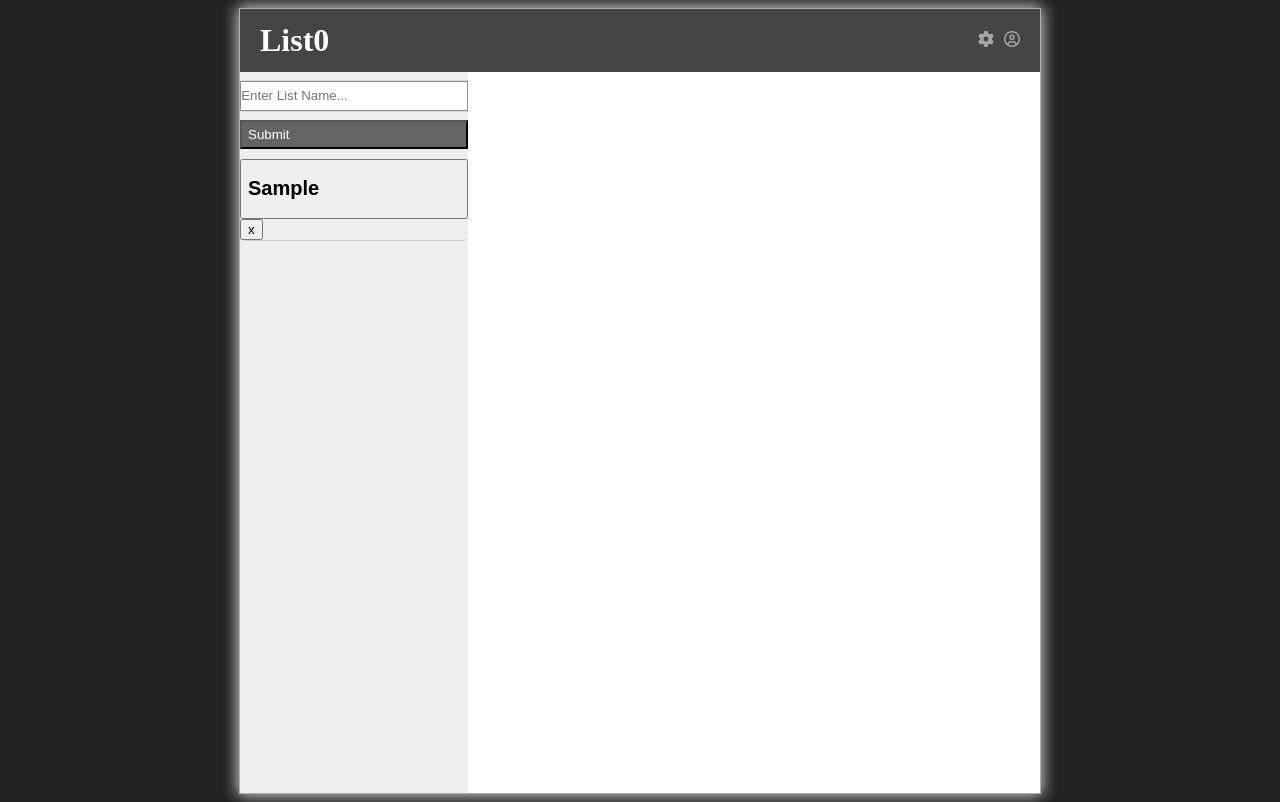
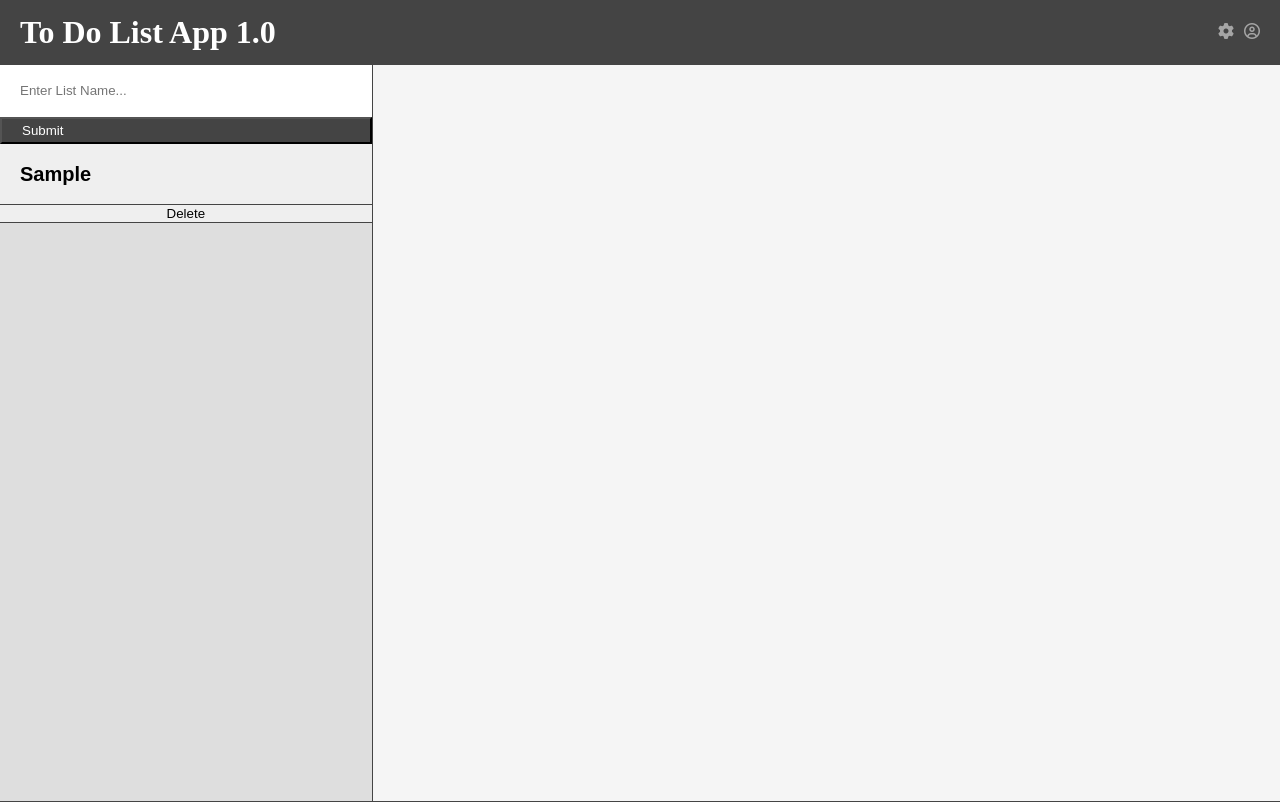
Before and after one commit to Quinn555/to-do-list, a plain HTML site: page index.html in a window 1280 px wide. Both pictures are taken after typing "Sample" into the empty fields and a click on the button "Submit". Drawn offline with Linux system fonts and the light colour scheme.

Commit message:
Finished Wed Oct 18 10:41:49 MDT 2023

```diff
--- a/css/style.scss
+++ b/css/style.scss
@@ -3,16 +3,19 @@ h1, h2, h3, h4, h5, h6, p{
 }
 
 html{
+    width: 100%;
+    height: 100%;
     display: flex;
     justify-content: center;
-    background-color: rgb(34, 34, 34);
+    background-color: rgb(68, 68, 68);
+    overflow-x: hidden;
 }
 
 body{
-    width: 100vh;
-    height: 98vh;
-    border: 1px solid rgba(199, 199, 199, 0.845);
+    width: 100%;
+    height: 100%;
     box-shadow: 0 0 15px 1px rgba(243, 243, 243, 0.888);
+    margin: 0;
 }
 
 .top{
@@ -23,13 +26,13 @@ body{
     height: 8%;
     background-color: rgb(68, 68, 68);
     color: white;
-
+    border-bottom: 1px solid rgb(68, 68, 68);
+}
 .top-icons{
     color: rgb(165, 165, 165);
     display: flex;
     justify-content: space-between;
     gap: 10px;
-    }
 }
 
 .bottom{
@@ -38,54 +41,58 @@ body{
 }
 
 .left-bottom{
-    padding-top: 10px;
     display: flex;
     flex-direction: column;
-    gap: 10px;
     width: 30%;
-    background-color: rgb(238, 238, 238);
+    background-color: rgb(222, 222, 222);
     overflow-y: scroll;
 }
 .width-full{
     display: flex;
     justify-content: center;
-    height: 4%;
+    height: 51.81px;
     background-color: white;
-
+}
 .max{
-        box-shadow: 0 0 1px 1px rgba(126, 126, 126, 0.888);
+    background-color: white;
     overflow-y: scroll;
     padding: 0;
-        margin: 0;
-        width: 99%;
+    margin-left: 20px;
+    height: 51.81px;
+    width: 100%;
     border: none;
+
 }
+input:focus {
+    outline: none;
 }
 
 .gray-box{
+    padding-left: 20px;
     display: flex;
     align-items: center;
     width: 100%;
     height: 4%;
     color: white;
-    background-color: rgb(100, 100, 100);
+    background-color: rgb(68, 68, 68);
 }
 
 
 .right-bottom{
+    border-left: 1px solid rgb(68, 68, 68);
     padding: 20px;
     display: flex;
     flex-direction: column;
     overflow-x: scroll;
-    gap: 20px;
+    gap: 5px;
     width: 70%;
-    background-color: white;
+    background-color: rgb(245, 245, 245);
 }
 
 
 .gray-bar{
     border-top: 1px solid rgba(199, 199, 199, 0.845);
-    padding-bottom: 20px;
+    padding: 10px 0 0 0 ;
 }
 
 .check-list{
@@ -97,17 +104,14 @@ body{
 }
 
 .thing-in-list{
+    padding-left: 20px;
     display: flex;
     flex-wrap: wrap;
     word-break: break-all;
     overflow-y: scroll;
     height: 60px;
-    width: 100%;
     justify-content: space-between;
-}
-
-.check-list:last-child{
-    border-bottom: 1px solid rgba(199, 199, 199, 0.845);
+    border: none;
 }
 
 .border{
@@ -127,9 +131,8 @@ body{
 }
 
 .add{
-    border-radius: 5px;
-    margin-top: 5px;
-    background-color: green;
+    width: 58.25px;
+    height: 21px;
 }
 
 .pad{
@@ -141,3 +144,25 @@ body{
     align-items: center;
     height: 100%;
 }
+
+.row{
+    display: flex;
+    gap: 5px;
+    padding-bottom: 5px;
+}
+
+.left-bb{
+    height: 100%;
+}
+
+#delX{
+    width: 100%;
+    border-left: none;
+    border-right: none;
+    border-top: 1px solid rgb(68, 68, 68);
+    border-bottom: 1px solid rgb(68, 68, 68);
+}
+
+.width{
+    width: 100%;
+}
--- a/index.html
+++ b/index.html
@@ -10,7 +10,7 @@
     <body>
         <div class="top">
             <div>
-                <h1>List0</h1>
+                <h1>To Do List App 1.0</h1>
             </div>
             <div class="top-icons">
                 <div><i class="fa-solid fa-gear"></i></div>
@@ -20,10 +20,11 @@
         <div class="bottom">
             <div class="left-bottom">
                 <div class="width-full">
-                    <input class="max text" placeholder="Enter List Name..." id="name">
+                    <input class="max" placeholder="Enter List Name..." id="name">
                 </div>
-                <button class="gray-box" id="submit">Submit</button>
-                <div class="check-list" id="addToList">
+                <div class="left-bb">
+                    <button class="gray-box" id="submit">Submit</button>
+                    <div class="check-list" id="addToList"></div>
                 </div>
             </div>
             <div class="right-bottom" id="RB">
--- a/to-do-list.js
+++ b/to-do-list.js
@@ -28,10 +28,12 @@ function funListName() {
 function funTitleMaking(listName){
     if (!noList.includes(listName) && listName !== "") {
         let boxCode = `
-        <button class="thing-in-list" id="${listName}">
-            <div class="center">
+        <button class="thing-in-list width" id="${listName}">
+            <div class="center lcen">
                 <h2>${listName}</h2>
-                <button class="${listName}" id="delX">x</button>
+            </div>
+            <div>
+                <button class="${listName}" id="delX">Delete</button>
             </div>
         </button>
         `;
@@ -58,20 +60,24 @@ function funTitleMaking(listName){
 function funMake(listName) {
     let stuffCode = `
         <div>
+            <div>
                 <h1 id="title">${listName}</h1>
             </div>
-        <div>
+            <div class="row">
+                <div class="center">
                     <input type="search" id="word-search">
                 </div>
-        <div>
+                <div class="center">
                     <button id="select-search">Search</button>
                 </div>
+            </div>
             <div class="gray-bar"></div>
+        </div>
         <div id="to-do"></div>
-        <div>
+        <div class="row">
             <input type="text" id="to-do-add">
             <button class="add" id="add">
-                <h3>Add</h3>
+                Add
             </button>
         </div>
     `;
@@ -135,7 +141,7 @@ function funToDo() {
         typedElement.value = "";
     }
 }
-//checks to see if there same things in the ToDo and adds _num
+//checks to see if there are same things in the ToDo and adds _num
 function funMultibles(typedThingToDo){
     const h4s = document.querySelectorAll('h4');
     let existingStuff = [];
@@ -218,7 +224,7 @@ function funButtonDel() {
 
             listOfTDs = listOfTDs.filter(item => item[obName] !== ToBeDel);
             localStorage.setItem('savedTD', JSON.stringify(listOfTDs));
-            del.parentElement.remove();
+            del.parentElement.parentElement.remove();
         });
     });
 }
@@ -227,7 +233,7 @@ function funButtonDel() {
 function funTitlesDel(listName) {
     const xbutton = document.querySelector('#delX');
     xbutton.addEventListener('click', () => {
-        const dely = document.getElementById(listName);
+        const dely = document.getElementById(listName).parentElement;
 
         listOfTDs = listOfTDs.filter(item => !item.hasOwnProperty(listName));
         localStorage.setItem('savedTD', JSON.stringify(listOfTDs));
@@ -255,7 +261,7 @@ function funCheck(){
 
             listOfTDs = listOfTDs.filter(item => item[obName] !== ToBeDel);
             localStorage.setItem('savedTD', JSON.stringify(listOfTDs));
-            setTimeout(() => {  cli.parentElement.parentElement.remove(); }, 1000);
+            setTimeout(() => {  cli.parentElement.parentElement.parentElement.remove(); }, 1000);
         });
     });
 
@@ -266,15 +272,13 @@ function funCheck(){
 //Search
 function funSearch() {
     let word = document.getElementById('word-search').value.toLowerCase().trim();
-
     const h4s = document.querySelectorAll('h4');
-    let existingStuff = [];
 
     for (let i = 0; i < h4s.length; i++) {
-        let newFour = h4s[i].textContent.trim();
-        existingStuff.push(newFour);
-        let thingTNS = h4s[i].parentElement.parentElement.parentElement;
-        if (!existingStuff.includes(word) && word !== '') {
+        let newFour = h4s[i].textContent.toLowerCase().trim();
+        let thingTNS = h4s[i].parentElement.parentElement.parentElement.parentElement;
+
+        if (!newFour.includes(word) && word !== '') {
             thingTNS.style.display = 'none';
         }
         else{
@@ -282,6 +286,7 @@ function funSearch() {
         }
     }
 }
+
 
 
 //Edit the ToDos
@@ -292,6 +297,7 @@ function funEdit(){
             const selected = ed;
             const oldWord = ed.innerHTML.trim();
             const tempListener = () => {
+                console.log('hi');
                 if(selected.innerHTML !== ''){
                     const title = document.getElementById('title');
                     const obName = title.innerHTML;
```
Also changed, not shown: css/style.css, 1 other file. Lines whose indentation alone changed are shown as unchanged.
